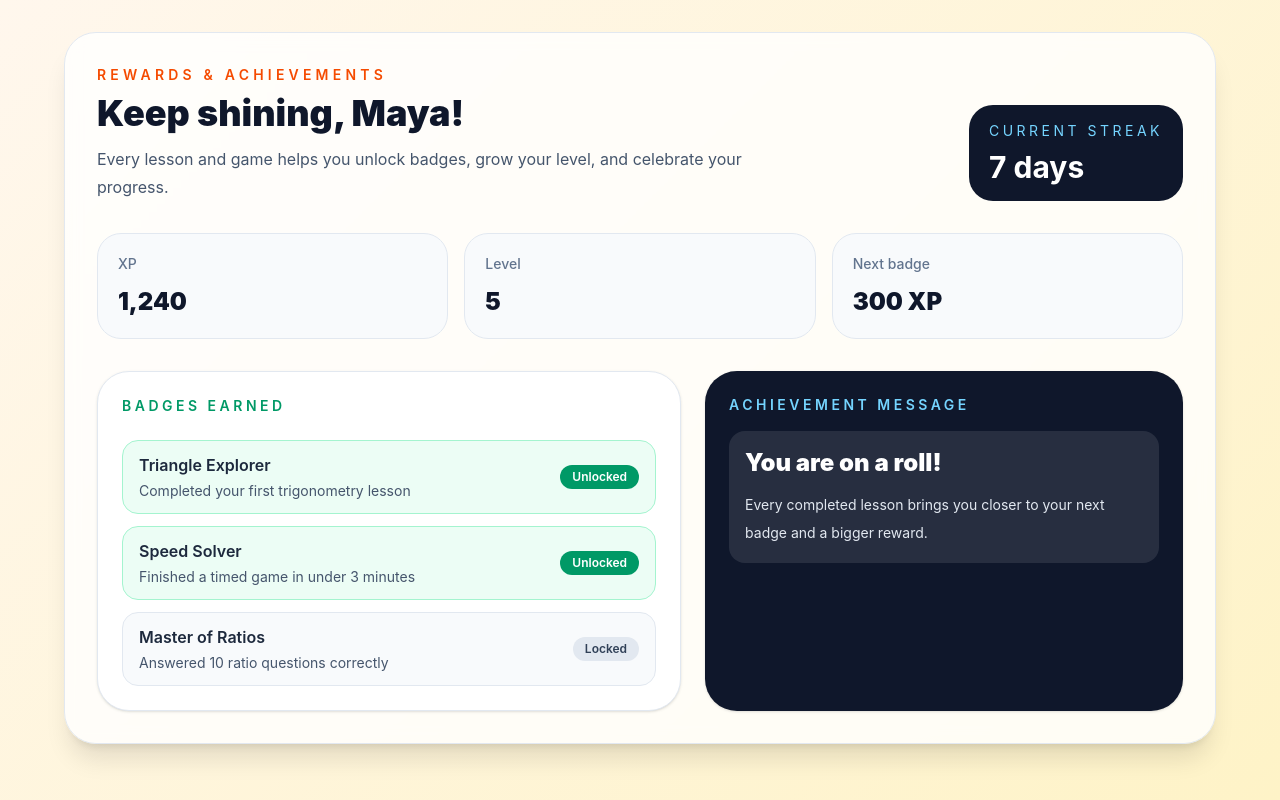
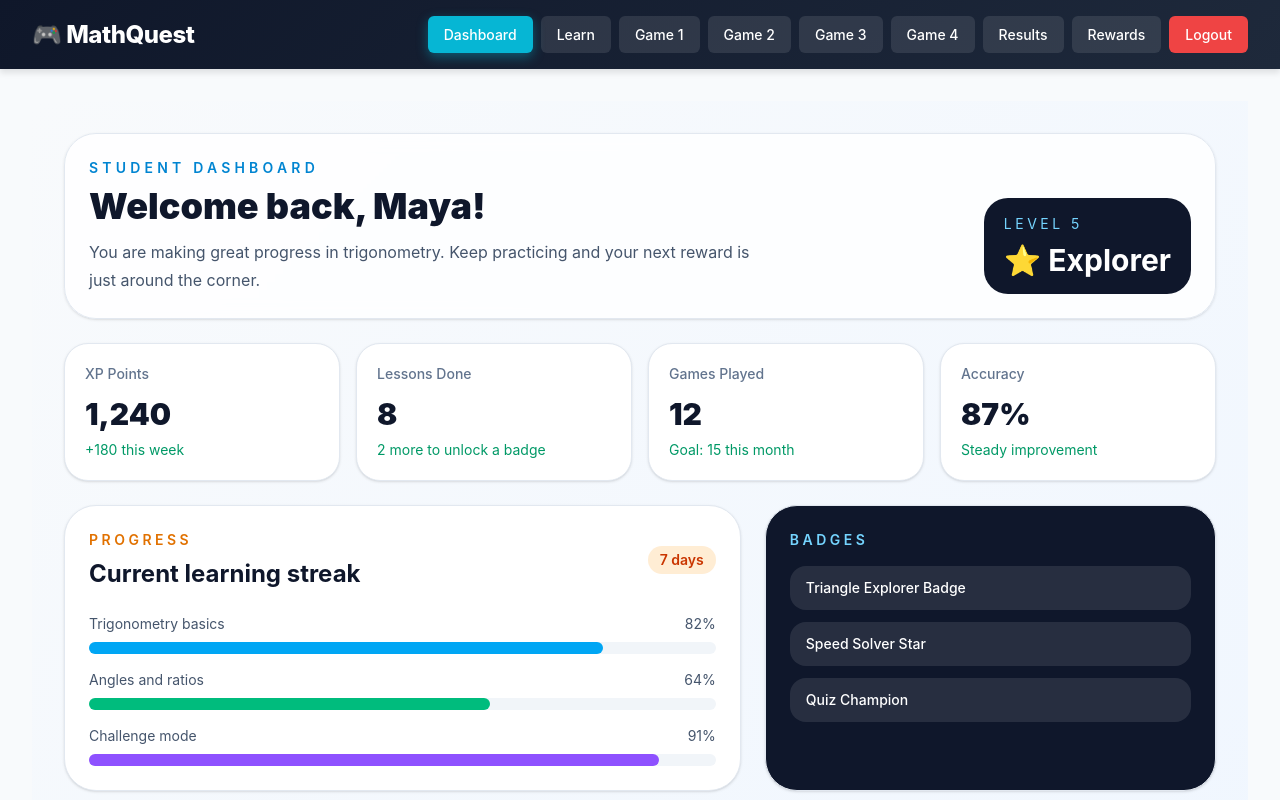
Before and after one commit to Asmita7033/Gamification-learning-system, a React app in the folder frontend/: page / in a window 1280 px wide. Shown: the top 800 px of the page. Built offline with nearby package versions, Linux system fonts and the light colour scheme; the HTML template or start-up script is replaced by a standard one.

Commit message:
Add full navigation system for all pages and features

```diff
--- a/frontend/src/App.css
+++ b/frontend/src/App.css
@@ -19,3 +19,97 @@ button:focus-visible {
   background: #bae6fd;
   color: #0f172a;
 }
+
+.app-container {
+  display: flex;
+  flex-direction: column;
+  min-height: 100vh;
+  background: #f8fafc;
+}
+
+.app-nav {
+  display: flex;
+  align-items: center;
+  justify-content: space-between;
+  padding: 1rem 2rem;
+  background: linear-gradient(135deg, #0f172a 0%, #1e293b 100%);
+  color: white;
+  box-shadow: 0 4px 6px rgba(0, 0, 0, 0.1);
+  position: sticky;
+  top: 0;
+  z-index: 100;
+}
+
+.nav-brand {
+  font-size: 1.5rem;
+  font-weight: 800;
+  letter-spacing: -0.5px;
+}
+
+.nav-buttons {
+  display: flex;
+  gap: 0.5rem;
+  align-items: center;
+  flex-wrap: wrap;
+  justify-content: flex-end;
+}
+
+.nav-buttons button {
+  padding: 0.5rem 1rem;
+  border: none;
+  border-radius: 0.375rem;
+  background: rgba(255, 255, 255, 0.1);
+  color: white;
+  font-size: 0.875rem;
+  font-weight: 500;
+  cursor: pointer;
+  transition: all 200ms ease;
+}
+
+.nav-buttons button:hover {
+  background: rgba(255, 255, 255, 0.2);
+  transform: translateY(-2px);
+}
+
+.nav-buttons button.active {
+  background: #06b6d4;
+  color: white;
+  box-shadow: 0 4px 12px rgba(6, 182, 212, 0.4);
+}
+
+.logout-btn {
+  background: #ef4444 !important;
+}
+
+.logout-btn:hover {
+  background: #dc2626 !important;
+}
+
+.app-main {
+  flex: 1;
+  overflow-y: auto;
+  padding: 2rem;
+}
+
+@media (max-width: 768px) {
+  .app-nav {
+    flex-direction: column;
+    gap: 1rem;
+    padding: 1rem;
+  }
+
+  .nav-buttons {
+    width: 100%;
+    justify-content: center;
+  }
+
+  .nav-buttons button {
+    flex: 0 1 auto;
+    font-size: 0.75rem;
+    padding: 0.375rem 0.75rem;
+  }
+
+  .app-main {
+    padding: 1rem;
+  }
+}
--- a/frontend/src/App.jsx
+++ b/frontend/src/App.jsx
@@ -1,8 +1,106 @@
+import { useState } from 'react'
+import AuthPage from './pages/AuthPage'
+import DashboardPage from './pages/DashboardPage'
+import LearningModulePage from './pages/LearningModulePage'
+import GameOnePage from './pages/GameOnePage'
+import GameTwoPage from './pages/GameTwoPage'
+import GameThreePage from './pages/GameThreePage'
+import GameFourPage from './pages/GameFourPage'
+import ResultsPage from './pages/ResultsPage'
 import RewardsPage from './pages/RewardsPage'
 import './App.css'
 
 function App() {
-  return <RewardsPage />
+  const [currentPage, setCurrentPage] = useState('dashboard')
+  const [isLoggedIn, setIsLoggedIn] = useState(true)
+
+  const handleLogin = () => {
+    setIsLoggedIn(true)
+    setCurrentPage('dashboard')
+  }
+
+  if (!isLoggedIn) {
+    return <AuthPage onLogin={handleLogin} />
+  }
+
+  const pages = {
+    dashboard: <DashboardPage onNavigate={setCurrentPage} />,
+    learning: <LearningModulePage onNavigate={setCurrentPage} />,
+    game1: <GameOnePage onNavigate={setCurrentPage} />,
+    game2: <GameTwoPage onNavigate={setCurrentPage} />,
+    game3: <GameThreePage onNavigate={setCurrentPage} />,
+    game4: <GameFourPage onNavigate={setCurrentPage} />,
+    results: <ResultsPage onNavigate={setCurrentPage} />,
+    rewards: <RewardsPage onNavigate={setCurrentPage} />,
+  }
+
+  return (
+    <div className="app-container">
+      <nav className="app-nav">
+        <div className="nav-brand">🎮 MathQuest</div>
+        <div className="nav-buttons">
+          <button
+            onClick={() => setCurrentPage('dashboard')}
+            className={currentPage === 'dashboard' ? 'active' : ''}
+          >
+            Dashboard
+          </button>
+          <button
+            onClick={() => setCurrentPage('learning')}
+            className={currentPage === 'learning' ? 'active' : ''}
+          >
+            Learn
+          </button>
+          <button
+            onClick={() => setCurrentPage('game1')}
+            className={currentPage === 'game1' ? 'active' : ''}
+          >
+            Game 1
+          </button>
+          <button
+            onClick={() => setCurrentPage('game2')}
+            className={currentPage === 'game2' ? 'active' : ''}
+          >
+            Game 2
+          </button>
+          <button
+            onClick={() => setCurrentPage('game3')}
+            className={currentPage === 'game3' ? 'active' : ''}
+          >
+            Game 3
+          </button>
+          <button
+            onClick={() => setCurrentPage('game4')}
+            className={currentPage === 'game4' ? 'active' : ''}
+          >
+            Game 4
+          </button>
+          <button
+            onClick={() => setCurrentPage('results')}
+            className={currentPage === 'results' ? 'active' : ''}
+          >
+            Results
+          </button>
+          <button
+            onClick={() => setCurrentPage('rewards')}
+            className={currentPage === 'rewards' ? 'active' : ''}
+          >
+            Rewards
+          </button>
+          <button
+            onClick={() => setIsLoggedIn(false)}
+            className="logout-btn"
+          >
+            Logout
+          </button>
+        </div>
+      </nav>
+
+      <main className="app-main">
+        {pages[currentPage] || pages.dashboard}
+      </main>
+    </div>
+  )
 }
 
 export default App
```
